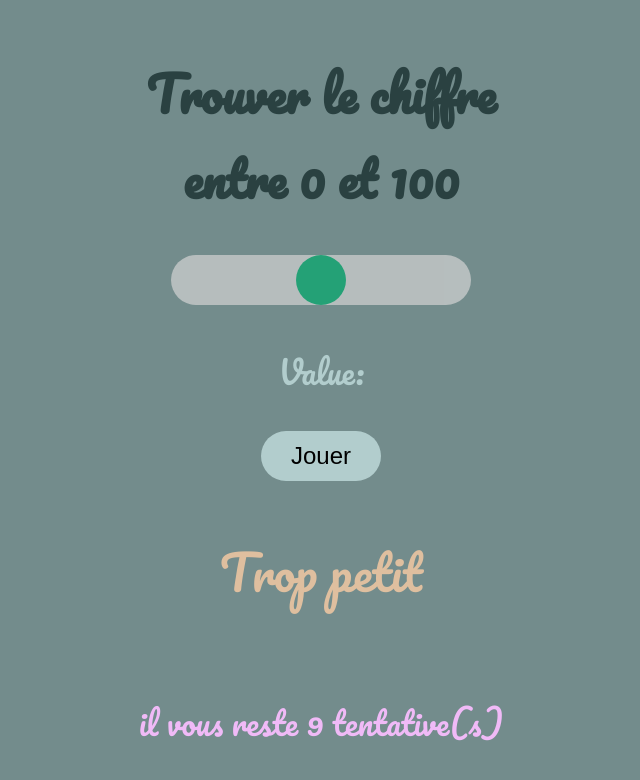
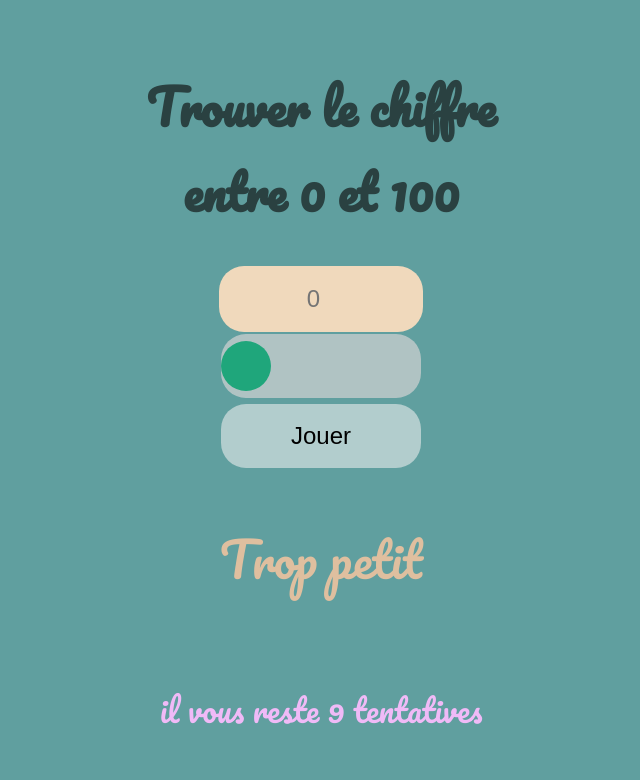
Before and after one commit to agavras/TrouverLeChiffre, a plain HTML site: page index.html in a window 1280 px wide. Both pictures are taken after a click on the button "Jouer". Shown: the whole page, without its empty margins (319-959 px from the left). Drawn offline with nearby package versions, Linux system fonts and the light colour scheme.

Commit message:
Retour du champ de texte lié au slider + mises en pages...

```diff
--- a/app.js
+++ b/app.js
@@ -2,9 +2,8 @@
 const btn = document.getElementById("HTMLidBoutton");
 const chiffreATrouver = Math.ceil(Math.random() * 100);
 console.log(chiffreATrouver);
-// const elementChampDeTextePourLaReponseDuJoueur = document.getElementById("HTMLid_InputNumber");
+const elementChampDeTextePourLaReponseDuJoueur = document.getElementById("HTMLid_InputNumber");
 const mySlider=document.getElementById("myRange");
-const myValueText=document.getElementById("valueText");
 const elementTexteIlVousReste = document.getElementById("HTMLid_Texte_IlVousReste");
 const elementTexteWinLoose = document.getElementById("HTMLid_Texte_YouWinOrLoose");
 
@@ -12,8 +11,16 @@ const elementTexteWinLoose = document.getElementById("HTMLid_Texte_YouWinOrLoose
 let tentativeRestante = 10;
 let MyAudio = new Audio("sound/music1.mp3");
 
+elementTexteIlVousReste.innerHTML = `il vous reste ${tentativeRestante} tentative(s)`;
+
+// mise a jour Slider => InputNumber...
 mySlider.oninput = function() {
-myValueText.innerHTML = parseInt(mySlider.value);
+    elementChampDeTextePourLaReponseDuJoueur.value = mySlider.value;
+}
+
+// mise a jour InputNumber => Slider...
+elementChampDeTextePourLaReponseDuJoueur.oninput = function() {
+    mySlider.value = elementChampDeTextePourLaReponseDuJoueur.value;
 }
 
 // Fonction quand on appui sur le btn...
@@ -21,14 +28,18 @@ function CheckTheResult() {
     MyAudio.play();
     let chiffreDuJoueur=parseInt(mySlider.value);
     tentativeRestante--;
-    elementTexteIlVousReste.innerHTML = `il vous reste ${tentativeRestante} tentative(s)`;
+    if (tentativeRestante>1) {
+        elementTexteIlVousReste.innerHTML = `il vous reste ${tentativeRestante} tentatives`;
+    } else {
+        elementTexteIlVousReste.innerHTML = `il vous reste ${tentativeRestante} tentative`;
+    }
 
     // Si le resultat est bon...
     if (chiffreATrouver === chiffreDuJoueur) {
         elementTexteWinLoose.style.color="lightgreen";
         elementTexteWinLoose.innerHTML = "YOU WIN";
         elementTexteWinLoose.className="animate__animated animate__bounce animate__infinite";
-        mySlider.className="animate__animated animate__zoomOutDown animate__1";
+        mySlider.remove();
         MyAudio.pause();
         MyAudio = new Audio("sound/musicYouWin.mp3");
         MyAudio.play();
@@ -47,20 +58,13 @@ function CheckTheResult() {
     if (tentativeRestante === 0) {
         elementTexteWinLoose.style.color="red";
         elementTexteWinLoose.innerHTML = "GAME OVER";
-        // DeleteIlVousReste();
         elementTexteWinLoose.className="animate__animated animate__bounceInUp animate__1";
-        mySlider.className="animate__animated animate__hinge animate__1";
+        mySlider.remove();
         MyAudio.pause();
         MyAudio = new Audio("sound/musicGameOver.mp3");
         MyAudio.play();
         elementTexteIlVousReste.className="animate__animated animate__bounceOutDown animate__1";
         btn.className="animate__animated animate__bounceOut animate__1";
-        myValueText.className="animate__animated animate__bounceOut animate__1";
+        elementChampDeTextePourLaReponseDuJoueur.className="animate__animated animate__hinge animate__1";
     }
 } // fin de la function CheckTheResult()
-
-// Fonction qui remplace le texte "Il Vous reste" par un espace et detruit le btn...
-function DeleteIlVousReste() {
-    elementTexteIlVousReste.innerHTML = " "; // on peut aussi utiliser .remove();
-    btn.remove();
-}// fin de la function DeleteIlVousReste()
--- a/index.html
+++ b/index.html
@@ -16,16 +16,15 @@
 <body>
     <div class="div1">
         <h1>Trouver le chiffre<br/>entre 0 et 100</h1>
-        <!-- <input id="HTMLid_InputNumber" type="number" maxlength="3" min="0" max="100" placeholder="???"><br/> -->
+        <input id="HTMLid_InputNumber" type="number" maxlength="3" min="0" max="100" placeholder="0">
 
         <div class="slidecontainer">
-            <input type="range" min="0" max="100" value="50" class="slider" id="myRange">
-            <p id="valueText">Value:</p>
+            <input type="range" min="0" max="100" value="0" class="slider" id="myRange">
         </div>
 
         <button id="HTMLidBoutton" onclick=CheckTheResult() class="empty">Jouer</button>
-        <p id="HTMLid_Texte_YouWinOrLoose" class="empty">^^</p> <!--sans espace le navigateur detruit la balise vide-->
-        <p id="HTMLid_Texte_IlVousReste" class="empty">il vous reste 10 tentatives</p>
+        <p id="HTMLid_Texte_YouWinOrLoose" class="empty">^^</p>
+        <p id="HTMLid_Texte_IlVousReste" class="empty">il vous reste ...</p>
     </div>
 
     <script src="app.js"></script>
--- a/styles.css
+++ b/styles.css
@@ -11,7 +11,7 @@ body {
 }
 
 .div1 {
-    background-color: hsl(180, 10%, 50%);
+    background-color: hsl(180, 25%, 50%);
     width: 100%;
     height: 100vh;
     text-align: center;
@@ -23,7 +23,7 @@ body {
 
 #HTMLid_InputNumber {
     border-radius: 25px;
-    width: 120px;
+    width: 200px;
     height: 64px;
     text-align: center;
     border-style: none;
@@ -35,8 +35,8 @@ body {
 
 #HTMLidBoutton {
     border-radius: 25px;
-    width: 120px;
-    height: 50px;
+    width: 200px;
+    height: 64px;
     border-style: none;
     font-size: 1.5rem;
     background-color: hsl(180, 21%, 75%);
@@ -60,8 +60,8 @@ h1 {
 
 .slider {
     -webkit-appearance: none;
-    width: 300px;
-    height: 50px;
+    width: 200px;
+    height: 64px;
     border-radius: 25px;
     background: #d3d3d3;
     outline: none;
```
